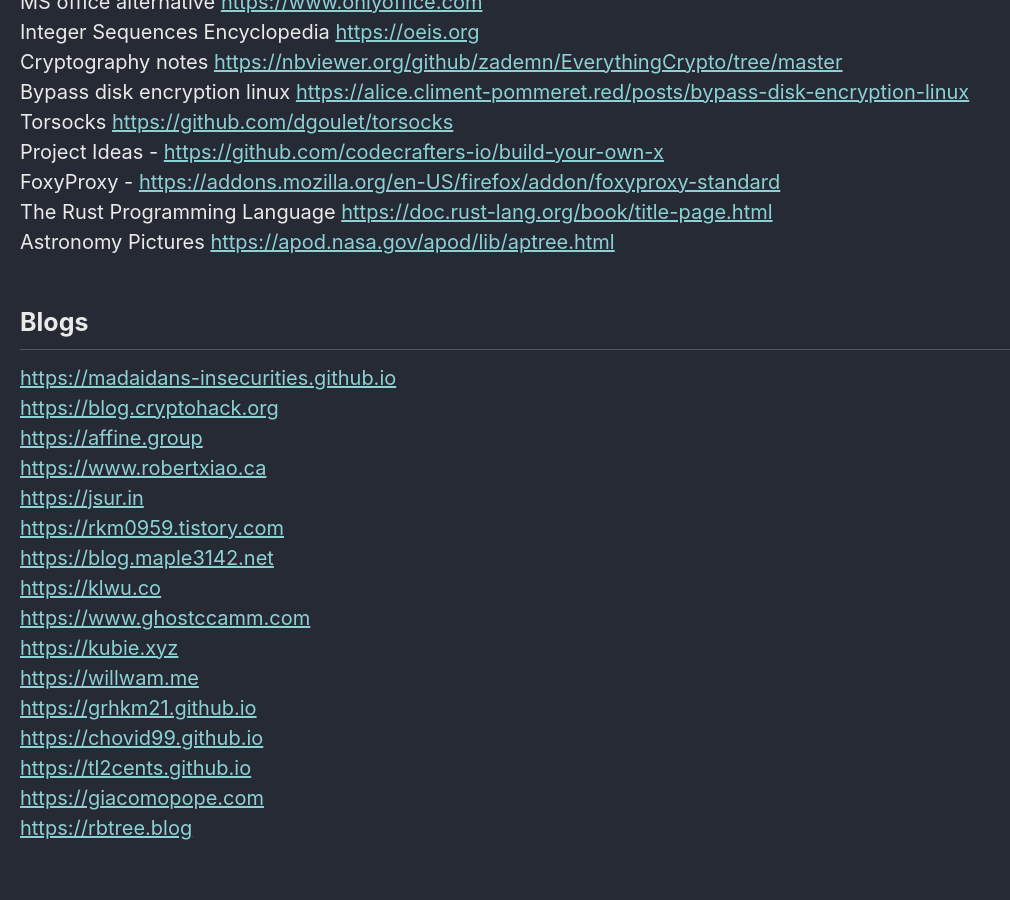
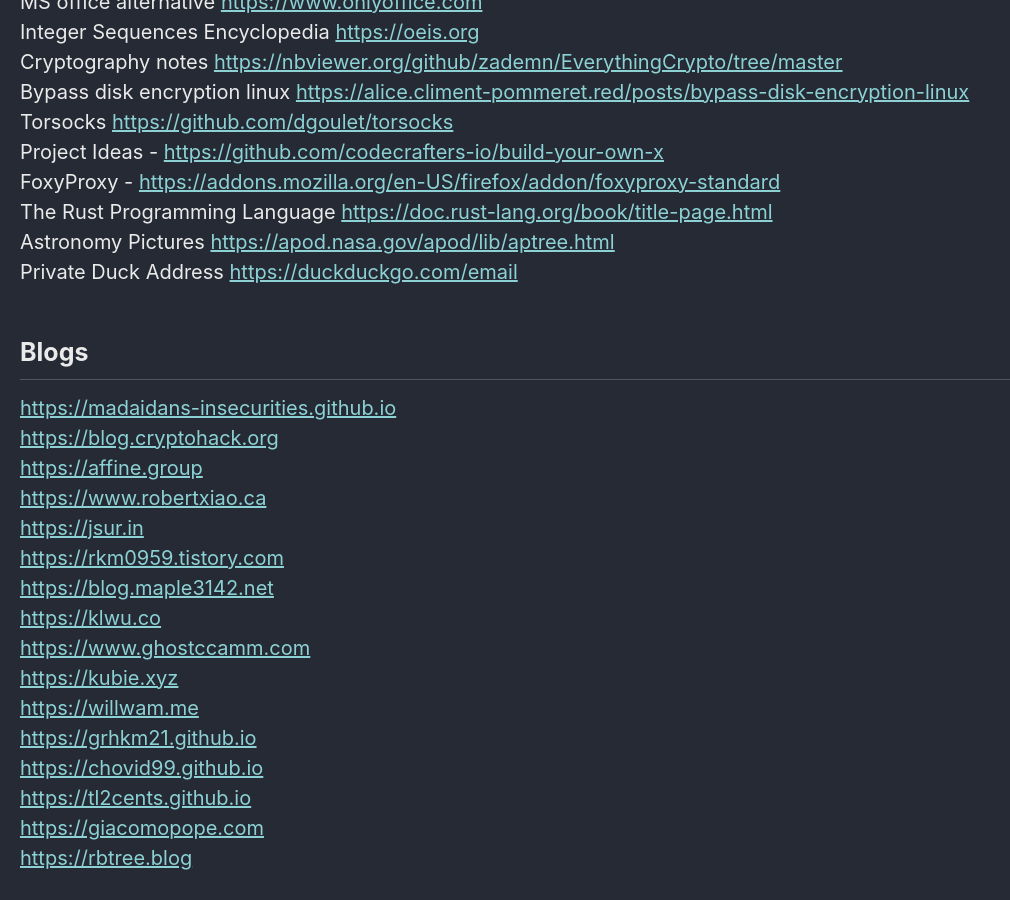
Before and after one commit to Connor-McCartney/Connor-McCartney.github.io, a Jekyll site: the page built from _pages/misc/resources.md, in a window 1280 px wide and 900 px high, scrolled down 1637 px. Shown: the whole window, without its empty margins (0-1010 px from the left). Built offline with Jekyll 4.4.1, drawn with Linux system fonts in a browser that asks for light colours; cached includes are drawn as plain includes.

Commit message:
Update resources.md

```diff
--- a/_pages/misc/resources.md
+++ b/_pages/misc/resources.md
@@ -57,6 +57,7 @@ Project Ideas - <https://github.com/codecrafters-io/build-your-own-x> <br>
 FoxyProxy - <https://addons.mozilla.org/en-US/firefox/addon/foxyproxy-standard> <br>
 The Rust Programming Language <https://doc.rust-lang.org/book/title-page.html> <br>
 Astronomy Pictures <https://apod.nasa.gov/apod/lib/aptree.html> <br>
+Private Duck Address <https://duckduckgo.com/email> <br>
 
 ## Blogs
 
```
